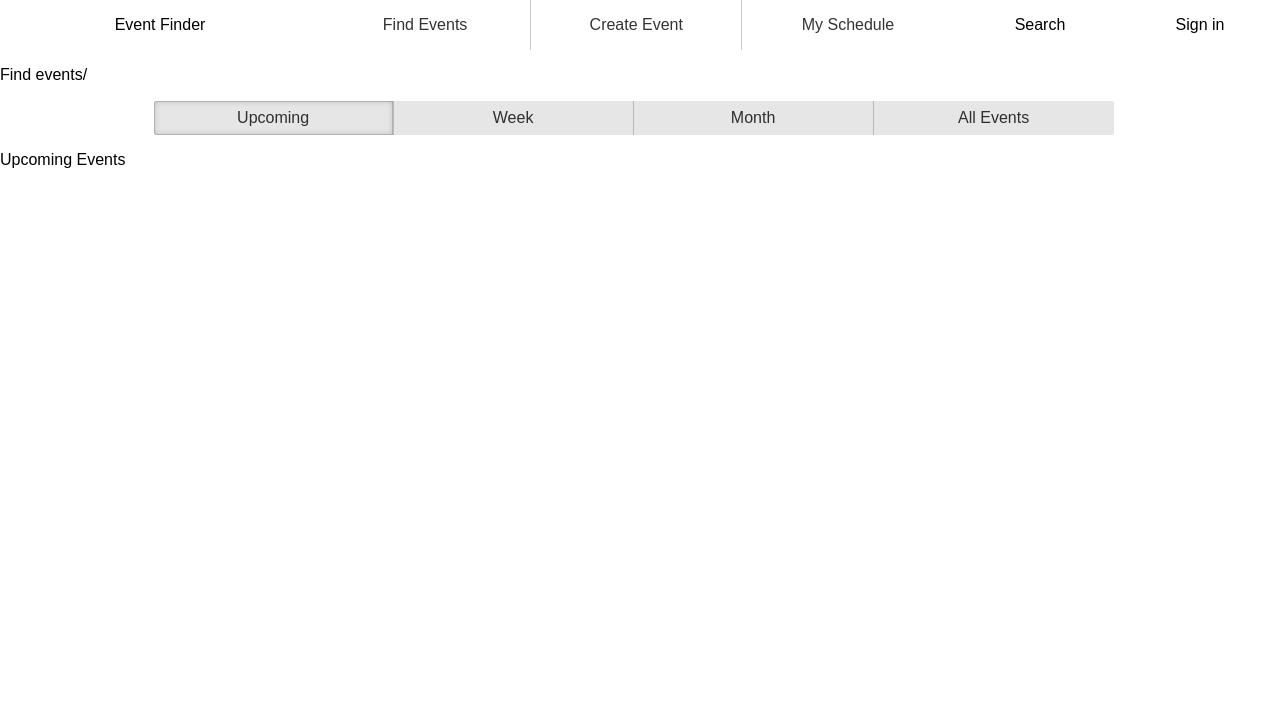
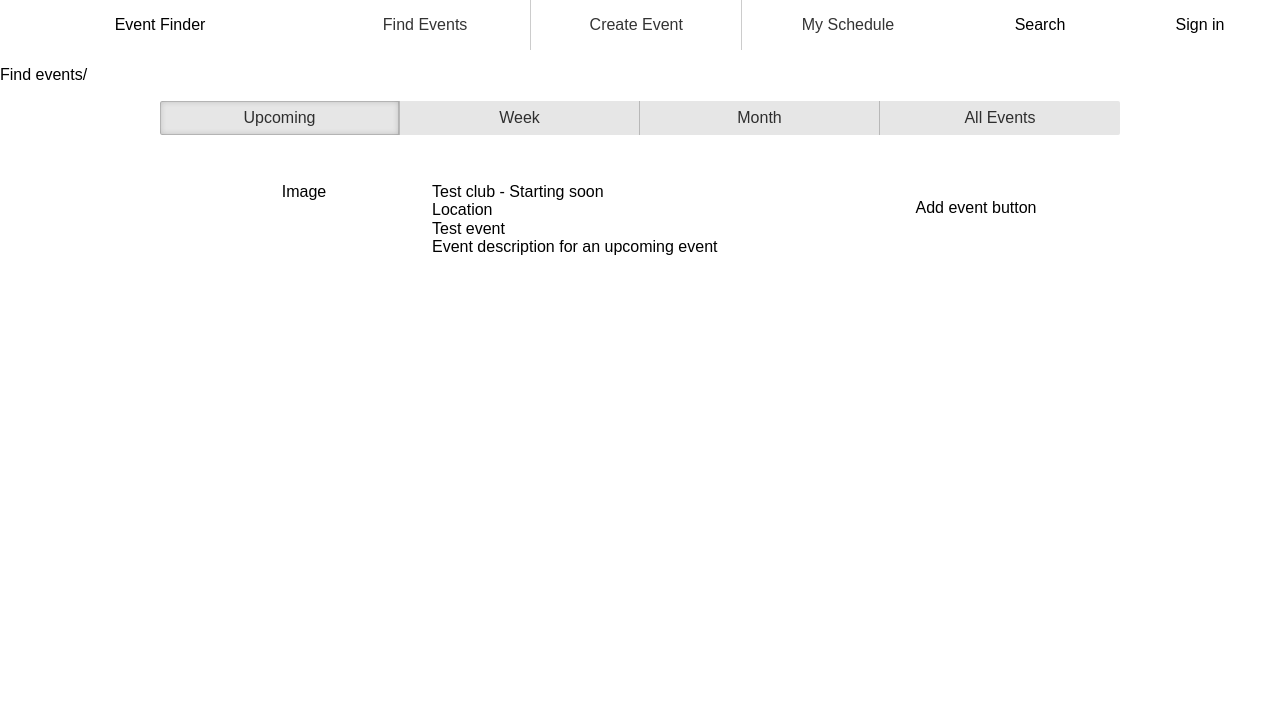
Before and after one commit to csci5117s24/project-1-html-heroes, a Flask app: page / in a window 1280 px wide. Shown: the top 719 px of the page. Run offline with Flask 3, Linux system fonts and the light colour scheme; some libraries are stand-ins or nearby versions.

Commit message:
Updating home page

```diff
--- a/static/index.css
+++ b/static/index.css
@@ -11,11 +11,35 @@
 
 .category-div {
     width: 75%;
+    margin: auto;
     position: relative;
-    left: 12%;
 }
 
 .category-button {
     width: 25%;
+}
+
+.event {
+    height: 20em;
+    padding: 2em;
+}
+
+.event-image {
     height: 100%;
 }
+
+.event-text {
+    height: 100%;
+}
+
+.event-add {
+    height: 100%;
+}
+
+.pure-g > div {
+    box-sizing: border-box;
+}
+
+.l-box {
+    padding: 1em;
+}
--- a/static/index.js
+++ b/static/index.js
@@ -8,30 +8,38 @@ window.onload = function() {
     weekButton.addEventListener("click", getWeekEvents);
     monthButton.addEventListener("click", getMonthEvents);
     allEventsButton.addEventListener("click", getAllEvents);
+    document.getElementById("upcoming").click();
 }
 
+const baseEventHtml = "<div class=\"pure-g event\"><div class=\"pure-u-1-4 event-image\"></div><div class=\"pure-u-1-2 event-text l-box\"></div><div class=\"pure-u-1-4 event-add l-box\"></div></div>"
 // Might be possible to put all of these functions into one, might be harder to read though
 function getUpcomingEvents() {
     changeActiveButton(this);
-    const upcomingEvents = "<p>Upcoming events</p>";
+    const upcomingEvents = [];
+    upcomingEvents.push(createEvent("Test club", "Starting soon", "Location", "Test event", "Event description for an upcoming event"));
     changeEvents(upcomingEvents);
 }
 
 function getWeekEvents() {
     changeActiveButton(this);
-    const weekEvents = "<p>Week events</p>";
+    const weekEvents = [];
+    weekEvents.push(createEvent("Test club", "Next week", "Location", "Test event", "Event description for an event next week"));
     changeEvents(weekEvents);
 }
 
 function getMonthEvents() {
     changeActiveButton(this);
-    const monthEvents = "<p>Month events</p>";
+    const monthEvents = [];
+    monthEvents.push(createEvent("Test club", "In a few weeks", "Location", "Test event", "Event description for an event in the next month"));
     changeEvents(monthEvents);
 }
 
 function getAllEvents() {
     changeActiveButton(this);
-    const allEvents = "<p>All events</p>";
+    const allEvents = [];
+    allEvents.push(createEvent("Test club", "Starting soon", "Location", "Test event", "Event description for an upcoming event"));
+    allEvents.push(createEvent("Test club", "Next week", "Location", "Test event", "Event description for an event next week"));
+    allEvents.push(createEvent("Test club", "In a few weeks", "Location", "Test event", "Event description for an event in the next month"));
     changeEvents(allEvents);
 }
 
@@ -43,5 +51,18 @@ function changeActiveButton(newActive) {
 
 function changeEvents(newEvents) {
     events = document.getElementById("events");
-    events.innerHTML = newEvents;
+    events.innerHTML = "";
+    for (let i = 0; i < newEvents.length; i++) {
+        events.innerHTML += newEvents[i];
+    }
 }
+
+function createEvent(clubName, date, location, eventName, eventDesc) {
+    const parser = new DOMParser();
+    const newEvent = parser.parseFromString(baseEventHtml, 'text/html');
+    const eventText = parser.parseFromString(clubName + " - " + date + "<br>" + location + "<br>" + eventName + "<br>" + eventDesc, 'text/html');
+    newEvent.getElementsByClassName("event-image")[0].innerHTML = "<p>Image</p>";
+    newEvent.getElementsByClassName("event-text")[0].innerHTML = eventText.documentElement.innerHTML;
+    newEvent.getElementsByClassName("event-add")[0].innerHTML = "<p>Add event button</p>";
+    return newEvent.documentElement.innerHTML;
+}
--- a/templates/index.html
+++ b/templates/index.html
@@ -8,25 +8,17 @@
         <script src="/static/index.js"></script>
     </head>
     <body>
-        <div class="pure-g">
-            <div class="pure-u-1-4"><p>Event Finder</p></div>
-            <div class="pure-u-1-2 pure-button-group" role="group">
-                <button class="pure-button header-button">Find Events</button>
-                <button class="pure-button header-button">Create Event</button>
-                <button class="pure-button header-button">My Schedule</button>
-            </div>
-            <div class="pure-u-1-8"><p>Search</p></div>
-            <div class="pure-u-1-8"><p>Sign in</p></div>
-        </div>
+        {% include "navbar.html" %}
         <div><p>Find events/</p></div>
-        <div class="pure-button-group category-div" role="group">
+        <div class="category-div">
+            <div class="pure-button-group" role="group">
                 <button class="pure-button pure-button-active category-button" id="upcoming">Upcoming</button>
                 <button class="pure-button category-button" id="week">Week</button>
                 <button class="pure-button category-button" id="month">Month</button>
                 <button class="pure-button category-button" id="all-events">All Events</button>
             </div>
             <div id="events">
-            <p>Upcoming Events</p>
+            </div>
         </div>
     </body>
  </html>
--- /dev/null
+++ b/templates/navbar.html
@@ -0,0 +1,10 @@
+<div class="pure-g">
+    <div class="pure-u-1-4"><p>Event Finder</p></div>
+    <div class="pure-u-1-2 pure-button-group" role="group">
+        <button class="pure-button header-button">Find Events</button>
+        <button class="pure-button header-button">Create Event</button>
+        <button class="pure-button header-button">My Schedule</button>
+    </div>
+    <div class="pure-u-1-8"><p>Search</p></div>
+    <div class="pure-u-1-8"><p>Sign in</p></div>
+</div>
```
Lines whose indentation alone changed are shown as unchanged.
